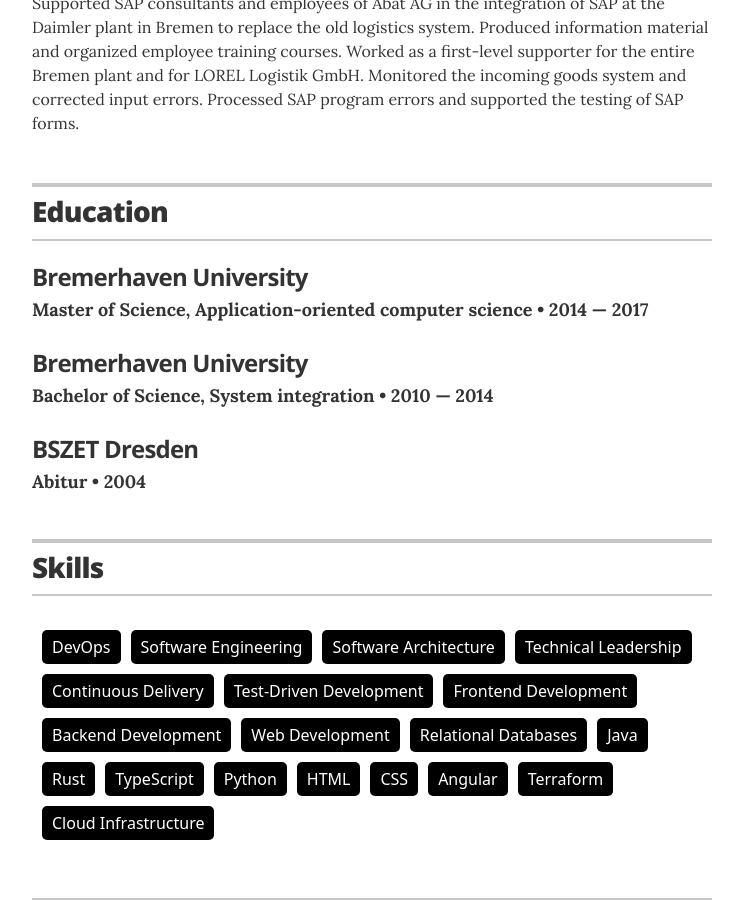
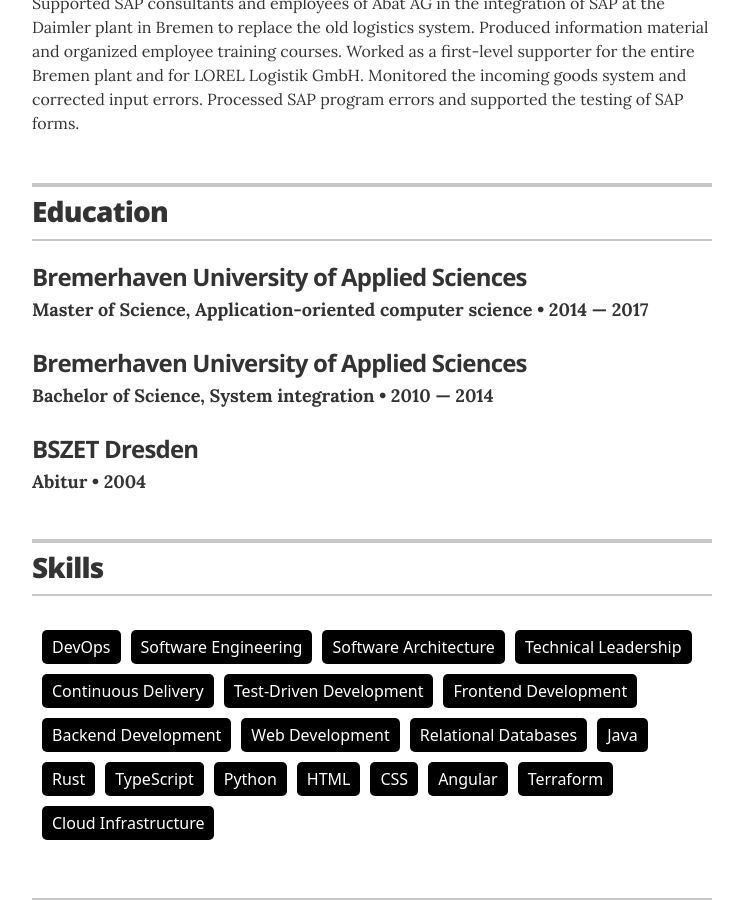
Before and after one commit to DiesDasJenes/DiesDasJenes.github.io, a Jekyll site: the page built from index.html, in a window 1280 px wide and 900 px high, scrolled down 1225 px. Shown: the whole window, without its empty margins (268-1011 px from the left). Built offline with Jekyll 4.4.1, drawn with Linux system fonts in a browser that asks for light colours.

Commit message:
Update education

```diff
--- a/_data/education.yml
+++ b/_data/education.yml
@@ -1,11 +1,11 @@
 # Degree
 - degree: Master of Science, Application-oriented computer science
-  uni: Bremerhaven University
+  uni: Bremerhaven University of Applied Sciences
   year: 2014 &mdash; 2017
 
 # Degree
 - degree: Bachelor of Science,  System integration
-  uni: Bremerhaven University
+  uni: Bremerhaven University of Applied Sciences
   year: 2010 &mdash; 2014
 
 - degree: Abitur
```
